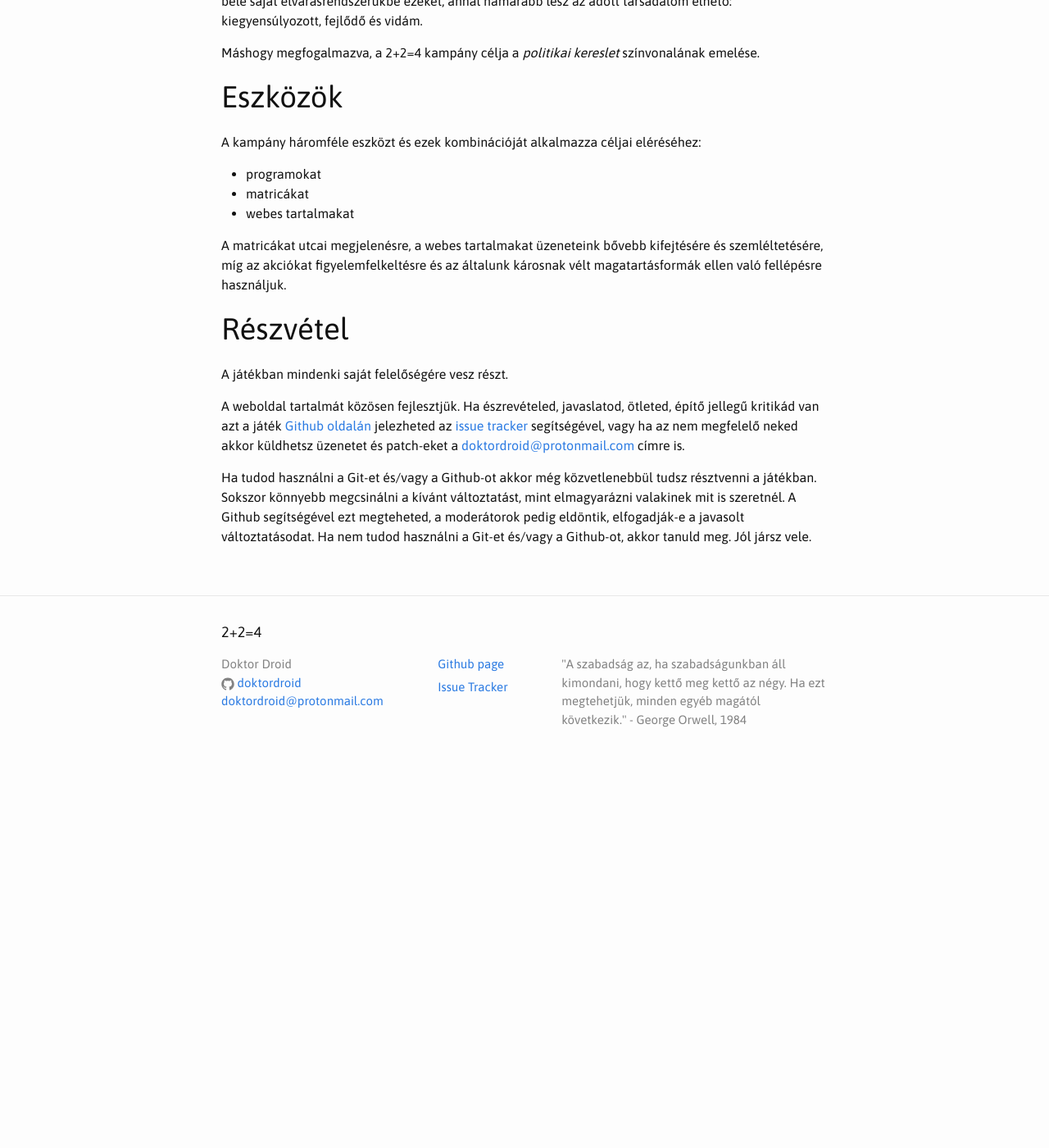
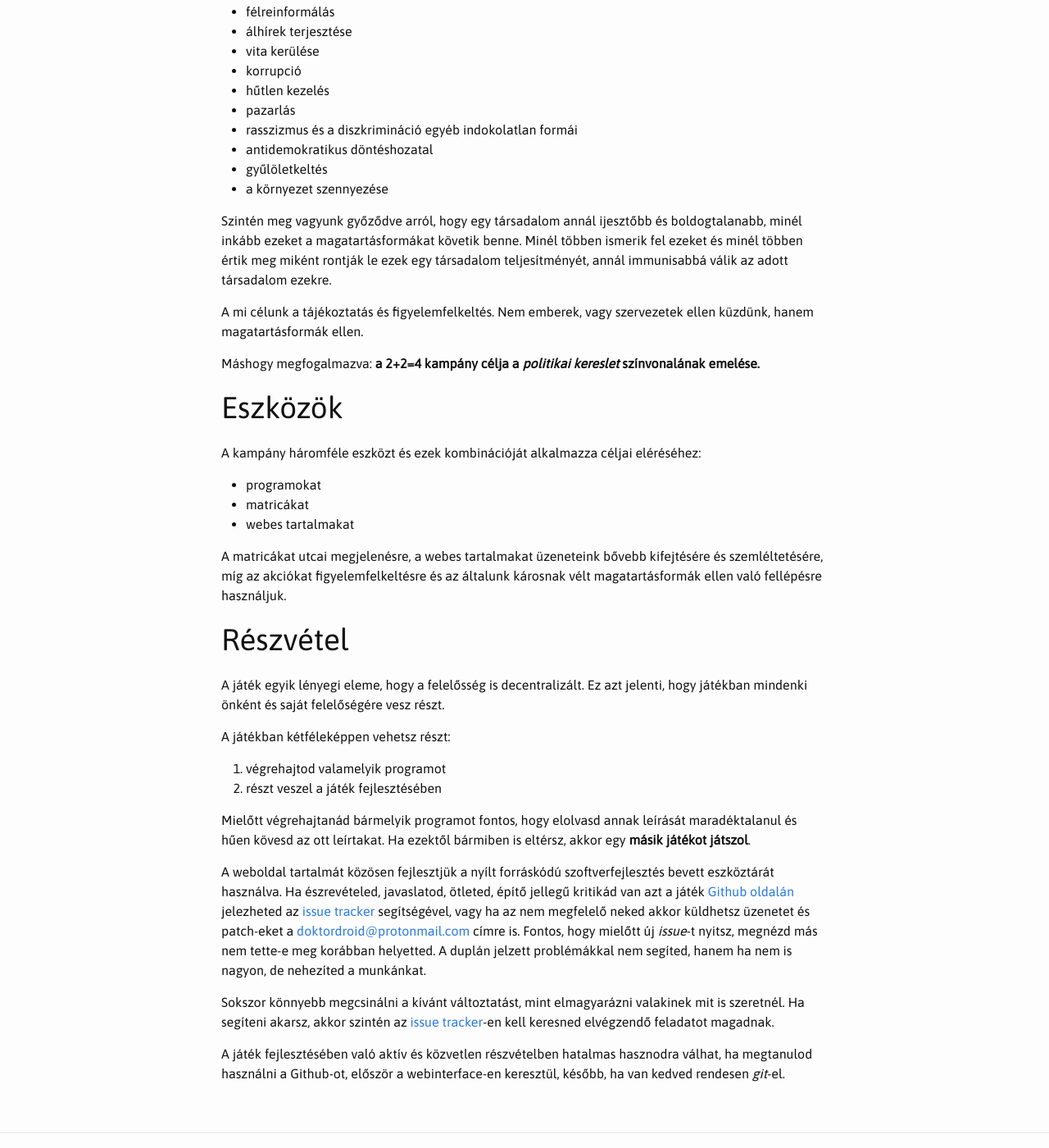
Before and after one commit to 2m2a4/2m2a4.github.io, a Jekyll site: the page built from jatekszabaly.md, in a window 1280 px wide and 1400 px high, scrolled down 1320 px. Shown: the whole window at 82% size. Built offline with Jekyll 4.4.1, drawn with Linux system fonts in a browser that asks for light colours; before the commit the page ends 2269 px from its top, so only the background shows below that; some of the changed text lies outside the part shown.

Commit message:
Updated jatekszabaly

```diff
--- a/jatekszabaly.md
+++ b/jatekszabaly.md
@@ -15,6 +15,15 @@ olyan közéleti magatartásformákat, melyek széles körű elterjedését hasz
 kívánatosnak tartják. A kampány egy [weboldal][web] köré szerveződik és mindenki
 önkéntes és önfinanszírozó módon vesz benne részt.
 
+# Pénz
+
+A játékot nem lehet pénzzel támogatni. Ha bárki pénzt kér tőled azért mert részt
+vesz ebben a játékban, tudhatod, hogy ő nem ebben a játékban játszik, hanem
+visszaél a játék nevével és a pénzszerzéstől teljesen távol álló céljaival. A
+játék teljesen decentralizált, így a költségeket is a lehető legjobban
+decentralizáljuk. Ha ennek gyakorlatáról többet akarsz tudni olvasd el a
+[Matricázás][programok] programot.
+
 # Célok
 
 A célunk egy mindenki által élhető és élvezhető társadalom létrejöttére való
@@ -35,11 +45,16 @@ Az alapvető közéleti magatartásformák melyeket **támogatunk**:
   * szakértelem
   * a környezet védelme
   * költséghatékonyság
-  * nyílt forráskódú szoftverek használata
+
+Meggyőződésünk, hogy egy társadalomban minél többen értik meg, miért azok a
+társadalmak vonzóbbak, melyekben követik ezeket a magatartásformákat, és minél
+többen építik bele saját elvárásrendszerükbe ezeket, annál hamarabb lesz az
+adott társadalom élhető: kiegyensúlyozott, fejlődő és vidám.
 
 Az alapvető közéleti magatartásformák melyek ellen **küzdünk**:
 
   * ostobaság
+  * erőszak
   * hazugság
   * félreinformálás
   * álhírek terjesztése
@@ -47,19 +62,21 @@ Az alapvető közéleti magatartásformák melyek ellen **küzdünk**:
   * korrupció
   * hűtlen kezelés
   * pazarlás
-  * rasszizmus
+  * rasszizmus és a diszkrimináció egyéb indokolatlan formái
   * antidemokratikus döntéshozatal
   * gyűlöletkeltés
   * a környezet szennyezése
 
-Meggyőződésünk, hogy egy társadalomban minél többen értik meg, miért azok a
-társadalmak vonzóbbak, melyekben követik az általunk is támogatott
-magatartásformákat, és minél többen építik bele saját elvárásrendszerükbe
-ezeket, annál hamarabb lesz az adott társadalom élhető: kiegyensúlyozott,
-fejlődő és vidám.
+Szintén meg vagyunk győződve arról, hogy egy társadalom annál ijesztőbb és
+boldogtalanabb, minél inkább ezeket a magatartásformákat követik benne. Minél
+többen ismerik fel ezeket és minél többen értik meg miként rontják le ezek egy
+társadalom teljesítményét, annál immunisabbá válik az adott társadalom ezekre.
 
-Máshogy megfogalmazva, a 2+2=4 kampány célja a *politikai kereslet*
-színvonalának emelése.
+A mi célunk a tájékoztatás és figyelemfelkeltés. Nem emberek, vagy szervezetek
+ellen küzdünk, hanem magatartásformák ellen.
+
+Máshogy megfogalmazva: **a 2+2=4 kampány célja a *politikai kereslet*
+színvonalának emelése.**
 
 # Eszközök
 
@@ -75,20 +92,36 @@ kifejtésére és szemléltetésére, míg az akciókat figyelemfelkeltésre és
 
 # Részvétel
 
-A játékban mindenki saját felelőségére vesz részt.
+A játék egyik lényegi eleme, hogy a felelősség is decentralizált. Ez azt
+jelenti, hogy játékban mindenki önként és saját felelőségére vesz részt.
 
-A weboldal tartalmát közösen fejlesztjük. Ha észrevételed, javaslatod, ötleted,
-építő jellegű kritikád van azt a játék [Github oldalán][gh] jelezheted az
-[issue tracker][tracker] segítségével, vagy ha az nem megfelelő neked akkor
-küldhetsz üzenetet és patch-eket a <doktordroid@protonmail.com> címre is.
+A játékban kétféleképpen vehetsz részt:
 
-Ha tudod használni a Git-et és/vagy a Github-ot akkor még közvetlenebbül tudsz
-résztvenni a játékban. Sokszor könnyebb megcsinálni a kívánt változtatást, mint
-elmagyarázni valakinek mit is szeretnél. A Github segítségével ezt megteheted, a
-moderátorok pedig eldöntik, elfogadják-e a javasolt változtatásodat. Ha nem
-tudod használni a Git-et és/vagy a Github-ot, akkor tanuld meg. Jól jársz vele.
+  1. végrehajtod valamelyik programot
+  2. részt veszel a játék fejlesztésében
 
+Mielőtt végrehajtanád bármelyik programot fontos, hogy elolvasd annak leírását
+maradéktalanul és hűen kövesd az ott leírtakat. Ha ezektől bármiben is eltérsz,
+akkor egy **másik játékot játszol**.
+
+A weboldal tartalmát közösen fejlesztjük a nyílt forráskódú szoftverfejlesztés
+bevett eszköztárát használva. Ha észrevételed, javaslatod, ötleted, építő
+jellegű kritikád van azt a játék [Github oldalán][gh] jelezheted az [issue
+tracker][tracker] segítségével, vagy ha az nem megfelelő neked akkor küldhetsz
+üzenetet és patch-eket a <doktordroid@protonmail.com> címre is. Fontos, hogy
+mielőtt új *issue*-t nyitsz, megnézd más nem tette-e meg korábban helyetted. A
+duplán jelzett problémákkal nem segíted, hanem ha nem is nagyon, de nehezíted a
+munkánkat.
+
+Sokszor könnyebb megcsinálni a kívánt változtatást, mint elmagyarázni valakinek
+mit is szeretnél. Ha segíteni akarsz, akkor szintén az [issue
+tracker][tracker]-en kell keresned elvégzendő feladatot magadnak.
+
+A játék fejlesztésében való aktív és közvetlen részvételben hatalmas hasznodra
+válhat, ha megtanulod használni a Github-ot, először a webinterface-en
+keresztül, később, ha van kedved rendesen *git*-el.
 
 [web]: https://2m2a4.github.io
 [gh]: https://github.com/2m2a4/2m2a4.github.io
 [tracker]: https://github.com/2m2a4/2m2a4.github.io/issues
+[programok]: /programok
```
Also changed, not shown: other parts of jatekszabaly.md (+2 -1 lines).
